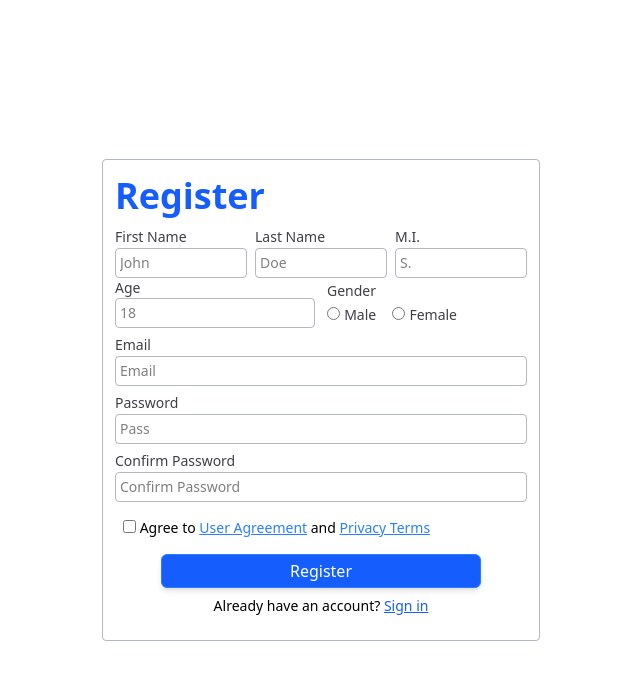
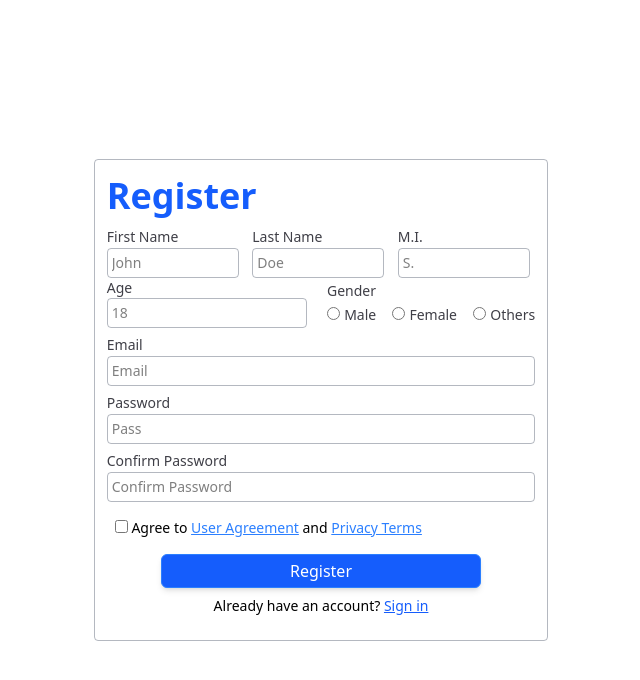
Before and after one commit to Nishieeee/GymMembershipApplicationSystem, a PHP site: page /register.php in a window 1280 px wide. Shown: the top 680 px of the page, without its empty margins (319-959 px from the left). Run offline with PHP 8.4, Linux system fonts and the light colour scheme.

Commit message:
fix missing input data issue with sql query

```diff
--- a/App/models/User.php
+++ b/App/models/User.php
@@ -41,12 +41,14 @@
         }
 
         public function addMember(array $UserData) {
-            $sql = "INSERT INTO `members`( `first_name`, `last_name`, `middle_name`, `email`, `password`, `role`, `created_at`) VALUES (:first_name , :last_name, :middle_name, :email, :password1,'member', NOW())";
+            $sql = "INSERT INTO `members`( `first_name`, `last_name`, `middle_name`, `email`, `age` , `gender` , `password`, `role`, `created_at`) VALUES (:first_name , :last_name, :middle_name, :email, :age, :gender, :password1, 'member' , NOW())";
             $query = $this->connect()->prepare($sql);
             $query->bindParam(":first_name", $UserData['first_name']);
             $query->bindParam(":last_name", $UserData['last_name']);
             $query->bindParam(":middle_name", $UserData['middle_name']);
             $query->bindParam(":email", $UserData['email']);
+            $query->bindParam(":age", $UserData['age']);
+            $query->bindParam(":gender", $UserData['gender']);
             $query->bindParam(":password1", $UserData['password']);
 
             if($query->execute()) {
--- a/views/auth/login.php
+++ b/views/auth/login.php
@@ -63,9 +63,9 @@
                 <div class="w-full my-2 flex items-center justify-center">
                     <input type="submit" value="Login" class="w-45 p-2 border bg-blue-600 text-white rounded-lg">
                 </div>
-                <!-- <div class="p-2">
+                <div class="p-2">
                     <p class="text-red-500 text-sm m-1"><?= $loginError ?></p>
-                </div> -->
+                </div>
                 <div class="flex-1 text-center items-center justify-center">
                     <a href="#" class="text-sm text-blue-500 underline">Forgot Password?</a>
                     <p class="text-sm">Create new Account. <a href="register.php" class="text-blue-500 underline">Sign up</a></p>
--- a/views/auth/register.php
+++ b/views/auth/register.php
@@ -5,14 +5,16 @@
     $user = new User();
     $Auth = new AuthController($user);
 
-    $register = ["first_name" => "", "last_name" => "", "middle_name" => "", "email" => "", "password" => "", "cPassword" => ""];
-    $registerError = ["first_name" => "", "last_name" => "", "middle_name" => "", "email" => "", "password" => "", "cPassword" => "", "register"=>""];
+    $register = ["first_name" => "", "last_name" => "", "middle_name" => "", "email" => "", "age" => "", "gender"=>"" , "password" => "", "cPassword" => ""];
+    $registerError = ["first_name" => "", "last_name" => "", "middle_name" => "", "email" => "", "age" => "", "gender"=>"" , "password" => "", "cPassword" => "", "register"=>""];
     if($_SERVER['REQUEST_METHOD'] == "POST") {
 
         $register["first_name"] =  trim(htmlspecialchars($_POST['first_name']));
         $register["last_name"] = trim(htmlspecialchars($_POST['last_name']));
         $register["middle_name"] = isset($_POST['middle_name']) ? trim(htmlspecialchars($_POST['middle_name'])) : "";
         $register["email"] =  trim(htmlspecialchars($_POST['email']));
+        $register["age"] = trim(htmlspecialchars($_POST['age']));
+        $register["gender"] =  trim(htmlspecialchars($_POST['gender']));
         $register["password"] = trim(htmlspecialchars($_POST['password']));
         $register["cPassword"] = trim(htmlspecialchars($_POST['cPassword']));
 
@@ -28,6 +30,14 @@
             $registerError['email'] = "Please provide a valid email address";
         }
 
+        if(empty($register['age'])) {
+            $registerError['age'] = "Please provide you birthdate";
+        } else if($register['age'] < 12) {
+            $registerError['age'] = "Children are not allowed in the gym";
+        }
+        if(!isset($register["gender"] )) {
+            $registerError['gender'] = "Please set your preferred gender";
+        }
         if(empty($register['password'])) {
             $registerError['password'] = "Password should not be empty.";
         } else if(strlen($register['password']) < 8) {
@@ -64,8 +74,8 @@
     <meta charset="UTF-8">
     <meta name="viewport" content="width=device-width, initial-scale=1.0">
     <title>Gymazing!</title>
-    <title>Gymazing!</title>
     <script src="../../public/assets/js/tailwindcss/tailwindcss.js"></script>
+
 </head>
 <body>
    <main class="min-h-screen p-10 flex items-center justify-center">
@@ -76,61 +86,67 @@
                     <div class="w-full md:w-33">
                         <label for="first_name" class="text-sm text-zinc-700">First Name</label>
                         <input type="text" name="first_name" placeholder="John" value="<?= $register['first_name']?>" class="w-full p-1 text-sm border border-gray-500/50 rounded-sm ">
-                        <p><?= $registerError['first_name'] ?></p>
+                        <p class="text-red-500 text-sm"><?= $registerError['first_name'] ?></p>
                     </div>
                     <div class="w-full md:w-33">
                         <label for="last_name" class="text-sm text-zinc-700">Last Name</label>
                         <input type="text" name="last_name" placeholder="Doe" value="<?= $register['last_name'] ?>" class="w-full p-1 text-sm border border-gray-500/50 rounded-sm ">
-                        <p><?= $registerError['last_name'] ?></p>
+                        <p class="text-red-500 text-sm"><?= $registerError['last_name'] ?></p>
                     </div>
                     <div class="w-full md:w-33" >
                         <label for="middle_name" class="text-sm text-zinc-700">M.I.</label>
                         <input type="text" name="middle_name" placeholder="S." value="<?= $register['middle_name']?>" class="w-full p-1 text-sm border border-gray-500/50 rounded-sm ">
-                        <p></p>
+                        <p class="text-red-500 text-sm"></p>
                     </div>
                 </div>
                 <div class="grid grid-cols-2 gap-3">
                     <div class="w-50 flex flex-col">
                         <label for="age" class="text-sm text-zinc-700">Age</label>
-                        <input type="number" name="age" id="age" placeholder="18" class="w-25 md:w-full p-1 text-sm border border-gray-500/50 rounded-sm">
+                        <input type="number" name="age" id="age" placeholder="18" value="<?= $register['age'] ?>" class="w-25 md:w-full p-1 text-sm border border-gray-500/50 rounded-sm">
+                        <p class="text-red-500 text-sm"><?= $registerError['age'] ?></p>
                     </div>
                     <div>
                         <label for="gender" class="text-sm text-zinc-700">Gender</label>
                         <div class=" flex items-center gap-4">
                             <div>
-                                <input type="radio" name="gender" id="" value="male">
+                                <input type="radio" name="gender" id="" value="male" <?= $register['gender'] == "male" ? "checked" : ""; ?>>
                                 <label for="male" class="text-sm text-zinc-700">Male</label>
                             </div>
                             <div>
-                                <input type="radio" name="gender" id="" value="female">
+                                <input type="radio" name="gender" id="" value="female" <?= $register['gender'] == "female" ? "checked" : ""; ?>>
                                 <label for="female" class="text-sm text-zinc-700">Female</label>
                             </div>
+                            <div>
+                                <input type="radio" name="gender" id="" value="Other" <?= $register['gender'] == "Other" ? "checked" : ""; ?>>
+                                <label for="Other" class="text-sm text-zinc-700">Others</label>
+                            </div>
                         </div>
+                        <p class="text-red-500 text-sm"><?= $registerError['gender'] ?></p>
                     </div>
 
                 </div>
                 <div class="w-full my-1">
                     <label for="email" class="text-zinc-700 text-sm ">Email</label>
                     <input type="email" name="email" placeholder="Email" value="<?= $register['email'] ?>" class="w-full p-1 text-sm border border-gray-500/50 rounded-sm">
-                    <p><?= $registerError['email'] ?></p>
+                    <p class="text-red-500 text-sm"><?= $registerError['email'] ?></p>
                 </div>
                 <div class="w-full mb-1">
                     <label for="password" class="text-zinc-700 text-sm ">Password</label>
                     <input type="password" name="password" placeholder="Pass" value="<?= $register['password'] ?>" class="w-full p-1 text-sm border border-gray-500/50 rounded-sm">
-                    <p><?= $registerError['password'] ?></p>
+                    <p class="text-red-500 text-sm"><?= $registerError['password'] ?></p>
                 </div>
                 <div class="w-full mb-1">
                     <label for="cPassword" class="text-zinc-700 text-sm ">Confirm Password</label>
                     <input type="password" name="cPassword" placeholder="Confirm Password" value="<?= $register['cPassword'] ?>" class="w-full p-1 text-sm border border-gray-500/50 rounded-sm">
-                    <p><?= $registerError['cPassword'] ?></p>
+                    <p class="text-red-500 text-sm"><?= $registerError['cPassword'] ?></p>
                 </div>
                 <div class="mx-2 my-4 text-sm">
                     <input type="checkbox" name="agreement" id="agreement">
                     <label for="agreement">Agree to <a href="#" class="text-blue-500 underline">User Agreement</a> and <a href="#" class="text-blue-500 underline">Privacy Terms</a></label>
                 </div>
-                <div class="w-full flex items-center justify-center">
+                <div class="w-full flex flex-col items-center justify-center">
                     <input type="submit" value="Register" class="w-80 p-1 text-white bg-blue-600 border border-blue-500 shadow-md rounded-md ">
-                    <p><?= $registerError['register'] ?></p>
+                    <p class="text-red-500 text-sm"><?= $registerError['register'] ?></p>
                 </div>
                 <div class="w-full text-sm flex items-center justify-center my-2">
                     <p>Already have an account? <a href="login.php" class="text-blue-600 underline">Sign in</a></p>
```
